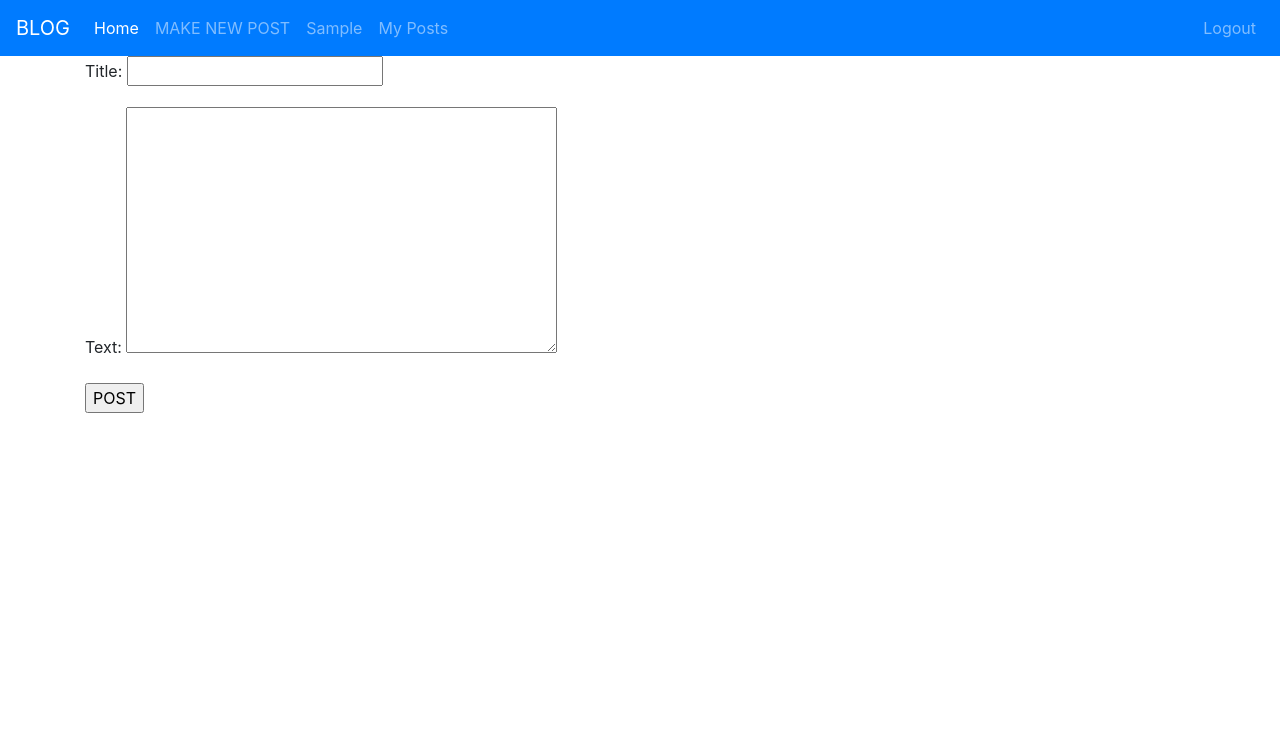
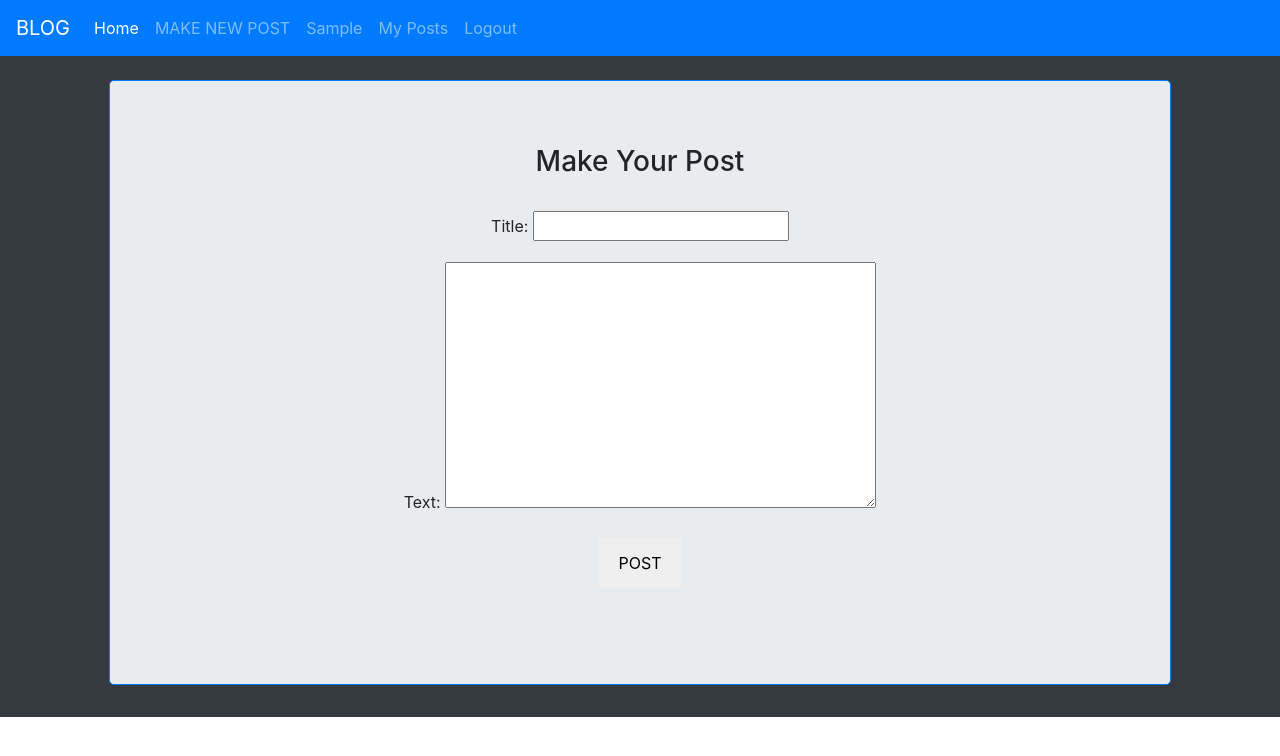
Before and after one commit to Ak-shay/SOCIAL-BLOG-SITE, a Django app: page /post/new/ in a window 1280 px wide. Shown: the top 756 px of the page. Run offline with Django 3.2, Linux system fonts and the light colour scheme; the visitor is signed in with stand-in values (Sample User, id 1); some libraries are stand-ins or nearby versions.

Commit message:
basic frontend

```diff
--- a/templates/Blog/post_list.html
+++ b/templates/Blog/post_list.html
@@ -2,12 +2,14 @@
 
 {% block content %}
 {% for post in posts %}
+<br>
+<div class="jumbotron text-center border border-primary">
   <h3><a href="{% url 'post_detail' pk=post.pk %}">Title:{{ post.title }}</a></h3>
   <h4>{{ post.text }}</h4>
   <h4>By   <a href="{% url 'any_profile' pk=post.author_post.pk %}">{{ post.author_post }}</a></h4>
   <h4>published on {{ post.published_date }}</h4>
   <h4>likes:{{ post.like_set.all.count }}</h4>
   <h4>Comments:{{ post.comment_set.all.count }}</h4>
+</div>
 {% endfor %}
-
 {% endblock %}
--- a/templates/Blog/post_new.html
+++ b/templates/Blog/post_new.html
@@ -1,10 +1,16 @@
 {% extends 'base.html' %}
 {% block content %}
 {% if user.is_authenticated %}
-<form method="POST">
-  {% csrf_token %}
- {{ form.as_p }}
- <input type="submit" value="POST">
-</form>
+<br>
+<div class="jumbotron text-center border border-primary">
+  <h3>Make Your Post</h3><br>
+  <form method="POST" class="form-horizontal">
+      {% csrf_token %}
+     {{ form.as_p }}
+  <input type="submit" class="alert" value="POST">
+  </form>
+</div>
+
+
 {% endif %}
 {% endblock %}
--- a/templates/Login/any_profile.html
+++ b/templates/Login/any_profile.html
@@ -1,8 +1,11 @@
 {% extends 'base.html' %}
 {% load account %}
 {% block content %}
+<br>
+<div class="jumbotron text-center border border-primary">
 <h4>USERNAME:{{ any_user.get_username }}</h4>
 <h4>NAME:{{ any_user.first_name }}  {{ any_user.last_name }}</h4>
 <h4>EMAIL:{{ any_user.email }}</h4>
 <h4><a href="{% url 'my_post_list' pk=any_user.pk %}">Recent posts</a></h4>
+</div>
 {% endblock %}
--- a/templates/base.html
+++ b/templates/base.html
@@ -2,7 +2,10 @@
 <html>
     <head>
         <title>BLOG</title>
-        <link rel="stylesheet" type="text/css" href="https://stackpath.bootstrapcdn.com/bootstrap/4.3.1/css/bootstrap.min.css" integrity="sha384-ggOyR0iXCbMQv3Xipma34MD+dH/1fQ784/j6cY/iJTQUOhcWr7x9JvoRxT2MZw1T" crossorigin="anonymous">
+          <link rel="stylesheet" href="https://maxcdn.bootstrapcdn.com/bootstrap/4.3.1/css/bootstrap.min.css">
+          <script src="https://ajax.googleapis.com/ajax/libs/jquery/3.3.1/jquery.min.js"></script>
+          <script src="https://cdnjs.cloudflare.com/ajax/libs/popper.js/1.14.7/umd/popper.min.js"></script>
+          <script src="https://maxcdn.bootstrapcdn.com/bootstrap/4.3.1/js/bootstrap.min.js"></script>
           <link rel="stylesheet" type="text/css" href="{% static 'css/base.css' %}">
     </head>
       <body>
@@ -22,22 +25,23 @@
               <a class="nav-link" href="{% url 'post_new' %}" class="top-menu">MAKE NEW POST</a>
                 <li class="nav-item"><a class="nav-link" href="{% url 'profile' %}">{{ user.first_name }}</a></l>
           <li class="nav-item"><a class="nav-link" href="{% url 'my_post_list' pk=request.user.pk %}">My Posts</a></l>
-          </ul>
-          <ul class="navbar-nav ml-auto">
             <li class="nav-item"><a class="nav-link" href="{% url 'account_logout' %}">Logout</a></li>
           {% else %}
-            <li class="nav-item"><a class="nav-link" href="{% url 'account_login' %}">login</a></li>
+            <li class="nav-item"><a class="nav-link" href="{% url 'account_login' %}"><span class="glyphicon glyphicon-log-in"></span> login</a></li>
           {% endif %}
           </ul>
         </div>
       </nav>
-        <div class="content container">
+      <div class="bg bg-dark">
         <div class="row">
-                <div class="col-md-8">
+          <div class="col-sm-1">
+          </div>
+          <div class="col-sm-10">
             {% block content %}
             {% endblock %}
           </div>
         </div>
       </div>
+
     </body>
 </html>
```
Also changed, not shown: templates/Blog/post_detail.html (+15 -8 lines), templates/Login/profile.html (+9 -5 lines). Lines whose indentation alone changed are shown as unchanged.
